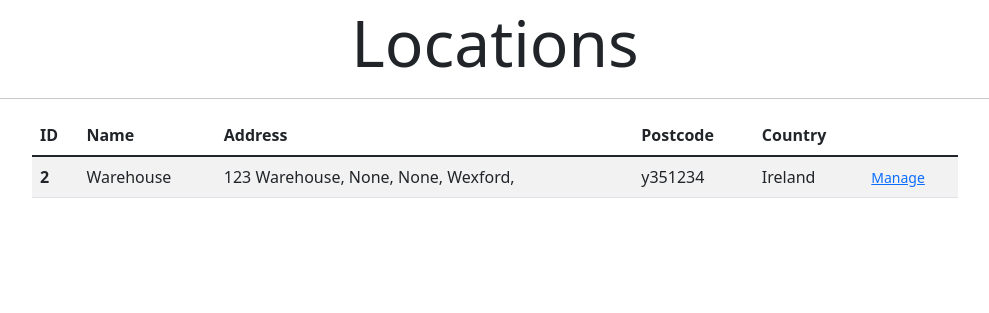
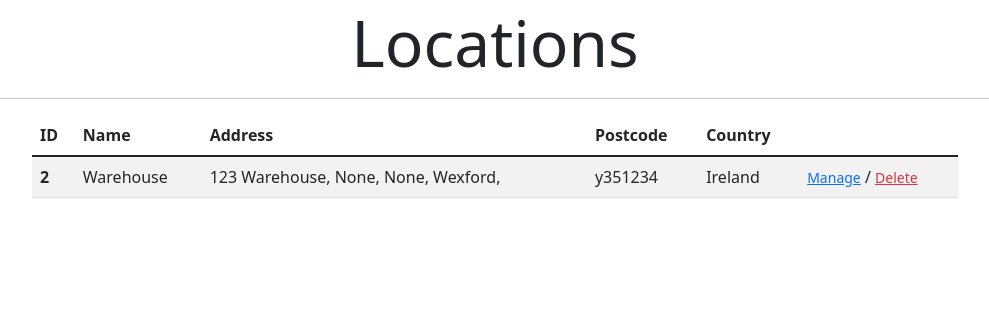
Before and after one commit to ItsAlanK/inventory-management-app, a Django app: page /locations in a window 1280 px wide. Shown: the part 43-356 px from the top of the page, without its empty margins (145-1134 px from the left). Run offline with Django 3.2, Linux system fonts and the light colour scheme; data comes from the database, SQL or seed files in the repository; both versions use the stored data as it was after the commit; some libraries are stand-ins or nearby versions.

Commit message:
Edit inventory model to cascade delete object if connected location obj is deleted. Created delete locations page and functionality based on delete product view and template

```diff
--- a/products/models.py
+++ b/products/models.py
@@ -43,7 +43,7 @@ class Inventory(models.Model):
 
     product = models.ForeignKey('Product', on_delete=models.CASCADE)
     quantity = models.IntegerField(default=0)
-    location = models.ForeignKey('Location', on_delete=models.PROTECT)
+    location = models.ForeignKey('Location', on_delete=models.CASCADE)
 
     def __str__(self):
         return self.product.name
--- a/products/templates/products/locations.html
+++ b/products/templates/products/locations.html
@@ -31,6 +31,10 @@
                         <td>{{ l.country }}</td>
                         <td>
                             <a class="text-primary" href="{% url 'edit_location' l.id %}"><small>Manage</small></a>
+                            /
+                            <a class="text-danger confirm-delete" href="{% url 'delete_location' l.id %}">
+                                <small>Delete</small>
+                            </a>
                         </td>
                     </tr>
                     {% endfor %}
@@ -40,3 +44,11 @@
     </div>
 </div>
 {% endblock %}
+
+{% block postload_js %}
+    <script>
+    $(document).on('click', '.confirm-delete', function(){
+        return confirm('Are you sure you want to delete this? All inventory saved at this location will be removed too. This is not reversable.');
+    })
+</script>
+{% endblock %}
--- a/products/urls.py
+++ b/products/urls.py
@@ -11,4 +11,5 @@ urlpatterns = [
     path('add-location', views.add_location, name='add_location'),
     path('locations', views.locations, name='locations'),
     path('edit-location/<int:location_id>/', views.edit_location, name='edit_location'),
+    path('delete-location/<int:location_id>/', views.delete_location, name='delete_location'),
 ]
--- a/products/views.py
+++ b/products/views.py
@@ -194,3 +194,12 @@ def edit_location(request, location_id):
             }
 
     return render(request, template, context)
+
+
+def delete_location(request, location_id):
+    """ Delete a location """
+
+    location = get_object_or_404(Location, pk=location_id)
+    location.delete()
+    print(f"Product: {location} successfully deleted")
+    return redirect(reverse('home'))
```
Also changed, not shown: db.sqlite3, products/migrations/0004_alter_inventory_location.py (added).
